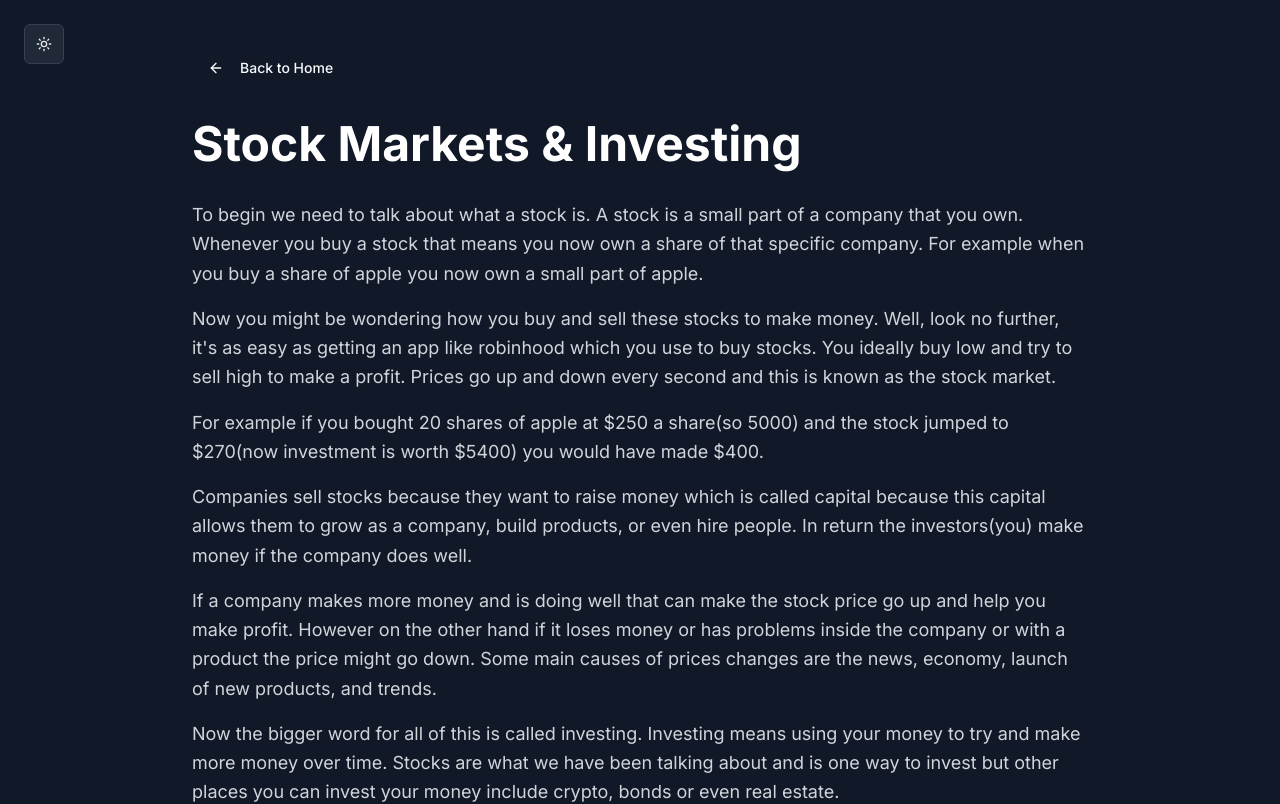
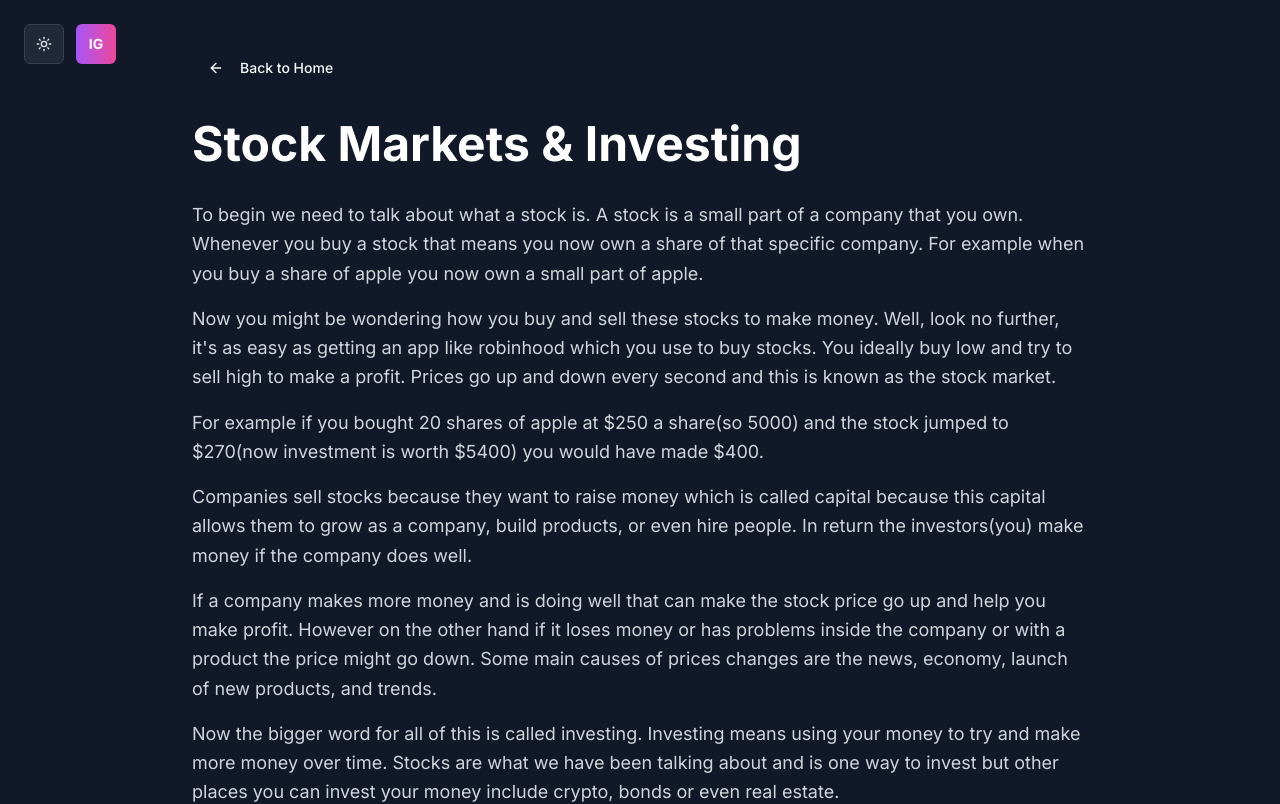
Before and after one commit to muj3b/spendora-workshop-6bc9591d, a React (Vite) app: page /stock-markets in a window 1280 px wide. Shown: the top 804 px of the page. Built offline with nearby package versions, Linux system fonts and the light colour scheme.

Commit message:
Move Instagram icon to top left

```diff
--- a/src/components/Footer.tsx
+++ b/src/components/Footer.tsx
@@ -41,13 +41,6 @@ const Footer = () => {
                   Registration Form
                 </button>
                 <div className="flex space-x-3">
-                  <button
-                    onClick={() => window.open('https://www.instagram.com/spendora.erhs?igsh=eTd6NmdjNjVnN3p2', '_blank')}
-                    className="w-6 h-6 bg-gradient-to-r from-purple-500 to-pink-500 rounded hover:from-purple-600 hover:to-pink-600 transition-all duration-300 hover:scale-110 flex items-center justify-center"
-                    aria-label="Follow us on Instagram"
-                  >
-                    <span className="text-white text-xs font-bold">IG</span>
-                  </button>
                   <div className="w-6 h-6 bg-gray-700 dark:bg-gray-600 rounded hover:bg-gray-600 dark:hover:bg-gray-500 transition-all duration-300 hover:scale-110"></div>
                   <div className="w-6 h-6 bg-gray-700 dark:bg-gray-600 rounded hover:bg-gray-600 dark:hover:bg-gray-500 transition-all duration-300 hover:scale-110"></div>
                 </div>
--- a/src/components/ThemeToggle.tsx
+++ b/src/components/ThemeToggle.tsx
@@ -7,11 +7,12 @@ const ThemeToggle = () => {
   const { theme, toggleTheme } = useTheme();
 
   return (
+    <div className="fixed top-6 left-6 z-50 flex items-center space-x-3">
       <Button
         variant="outline"
         size="icon"
         onClick={toggleTheme}
-      className="fixed top-6 left-6 z-50 bg-white dark:bg-gray-800 border border-gray-200 dark:border-gray-700 hover:bg-gray-50 dark:hover:bg-gray-700 transition-all duration-300"
+        className="bg-white dark:bg-gray-800 border border-gray-200 dark:border-gray-700 hover:bg-gray-50 dark:hover:bg-gray-700 transition-all duration-300"
       >
         {theme === 'light' ? (
           <Moon className="h-5 w-5 text-gray-700 dark:text-gray-200" />
@@ -19,6 +20,17 @@ const ThemeToggle = () => {
           <Sun className="h-5 w-5 text-gray-700 dark:text-gray-200" />
         )}
       </Button>
+
+      <Button
+        variant="outline"
+        size="icon"
+        onClick={() => window.open('https://www.instagram.com/spendora.erhs?igsh=eTd6NmdjNjVnN3p2', '_blank')}
+        className="bg-gradient-to-r from-purple-500 to-pink-500 hover:from-purple-600 hover:to-pink-600 border-0 transition-all duration-300 hover:scale-110"
+        aria-label="Follow us on Instagram"
+      >
+        <span className="text-white text-sm font-bold">IG</span>
+      </Button>
+    </div>
   );
 };
 
```
Lines whose indentation alone changed are shown as unchanged.
